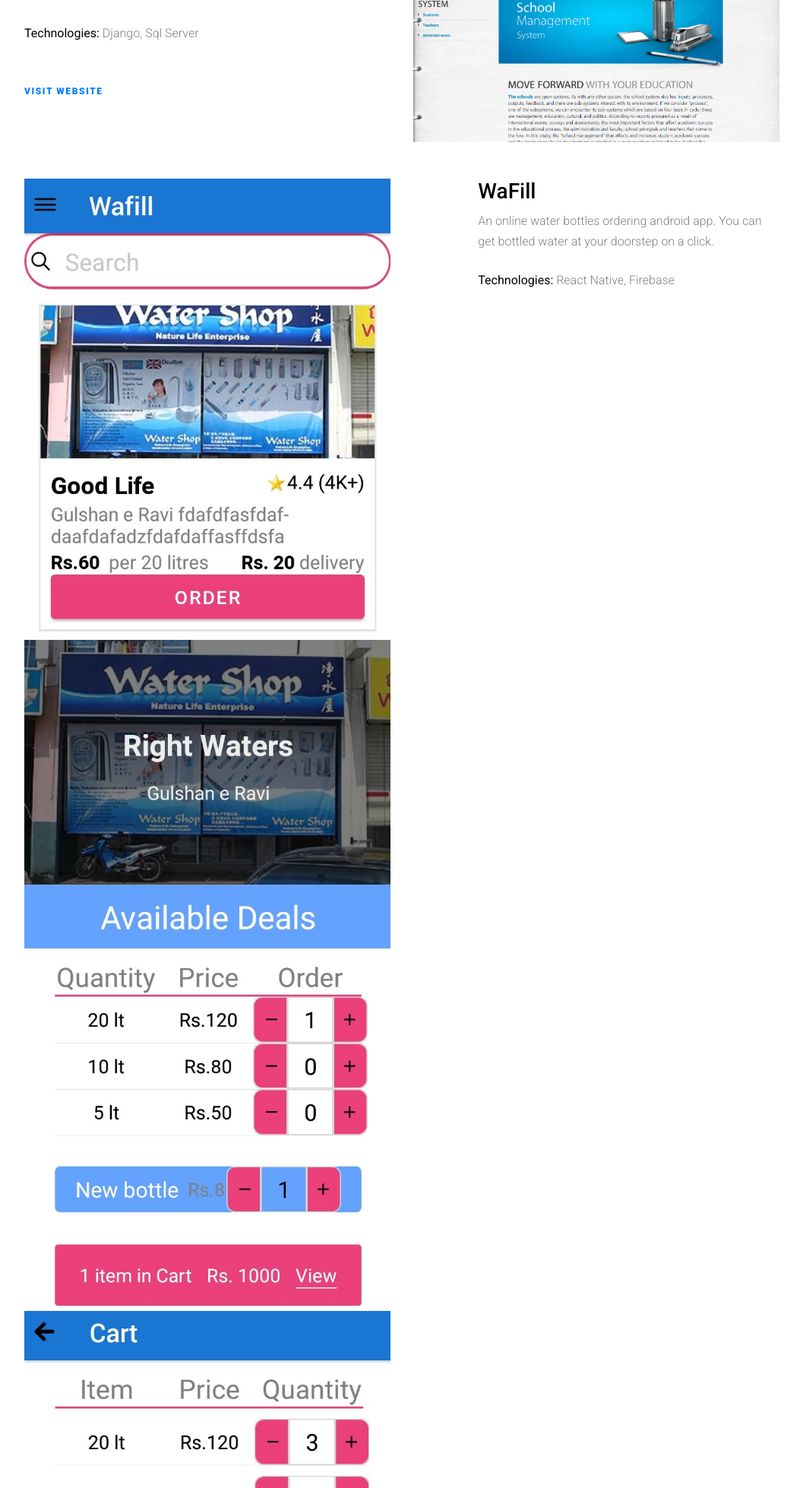
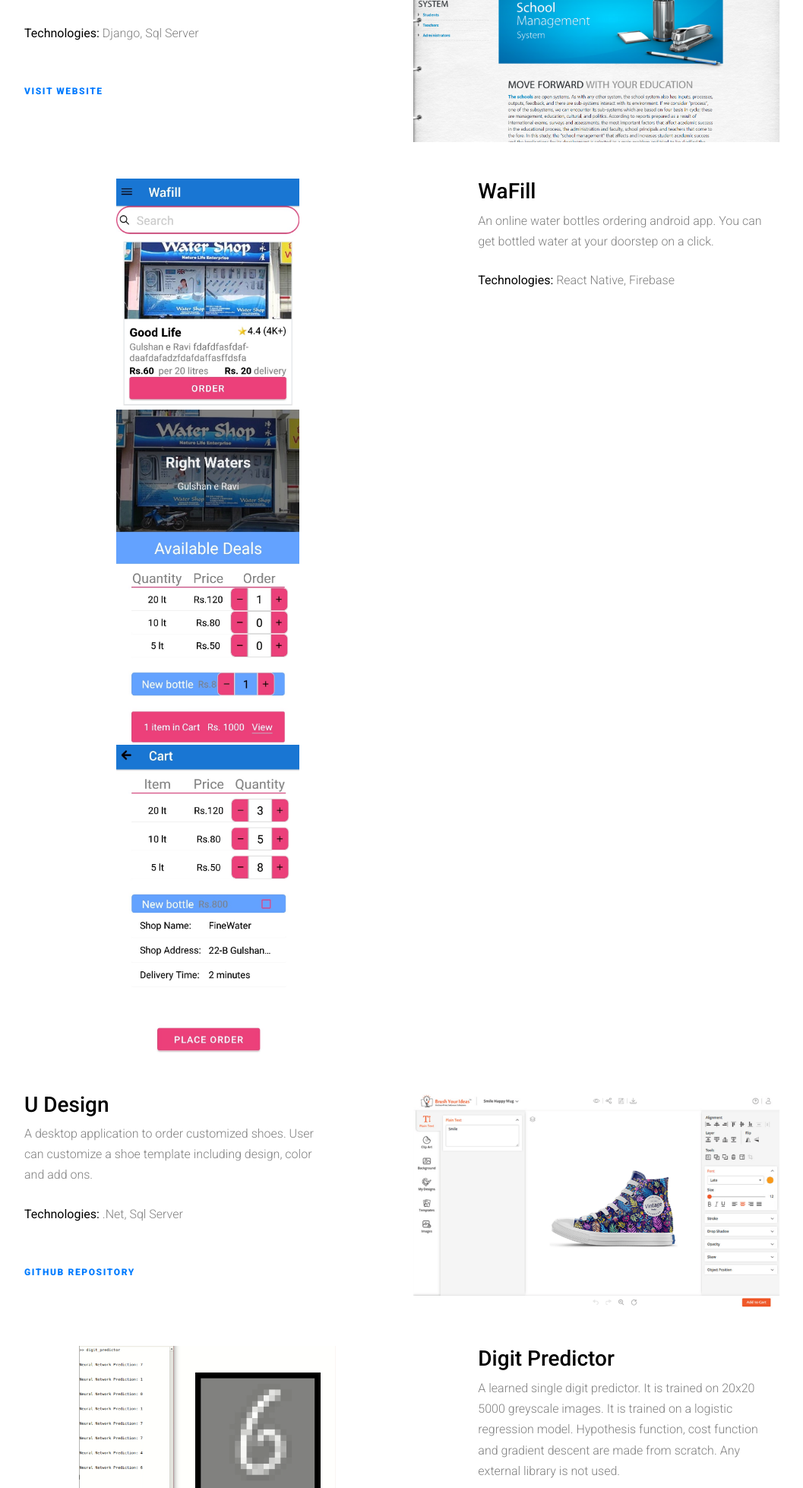
Before and after one commit to mubasher117/portfolio_gen_django, a Django app: template mysite/portfolio/templates/portfolio/index.html in a window 1280 px wide. Shown: the part 3521-5479 px from the top of the page at 76% size, without its empty margins (111-1168 px from the left). Run offline with Django 3.2, Linux system fonts and the light colour scheme; the template is opened without the code that fills it, so the values that code supplies are empty; some libraries are stand-ins or nearby versions; some web fonts are replaced.

Commit message:
added predictor

```diff
--- a/mysite/portfolio/static/portfolio/css/style.css
+++ b/mysite/portfolio/static/portfolio/css/style.css
@@ -840,3 +840,12 @@ h1, h2, h3, h4, h5, h6 {
   align-content: center;
   justify-content: center;
 }
+.wafill-img-container{
+  text-align: center;
+}
+.img-wafill{
+  max-width: 50%;
+}
+.img-predictor{
+  max-width: 70%;
+}
--- a/mysite/portfolio/templates/portfolio/index.html
+++ b/mysite/portfolio/templates/portfolio/index.html
@@ -259,10 +259,10 @@
 
 
         <div class="row mb-5">
-          <div class="col-lg-6 mb-4 mb-lg-0">
-            <img src="{% static 'portfolio/images/WafillHome.jpg' %}" alt="Image" class="img-fluid" class="img-fluid">
-            <img src="{% static 'portfolio/images/WafillShop.jpg' %}" alt="Image" class="img-fluid" class="img-fluid">
-            <img src="{% static 'portfolio/images/WafillOrder.jpg' %}" alt="Image" class="img-fluid" class="img-fluid">
+          <div class="col-lg-6 mb-4 mb-lg-0 wafill-img-container">
+            <img class="img-wafill" src="{% static 'portfolio/images/WafillHome.jpg' %}" alt="Image" class="img-fluid" class="img-fluid">
+            <img class="img-wafill" src="{% static 'portfolio/images/WafillShop.jpg' %}" alt="Image" class="img-fluid" class="img-fluid">
+            <img class="img-wafill" src="{% static 'portfolio/images/WafillOrder.jpg' %}" alt="Image" class="img-fluid" class="img-fluid">
           </div>
           <div class="col-lg-5 h-100 jm-sticky-top ml-auto">
             <h3>WaFill</h3>
@@ -291,6 +291,22 @@
             </p>
 
 
+          </div>
+        </div>
+
+        <div class="row mb-5">
+          <div class="col-lg-6 mb-4 mb-lg-0 wafill-img-container">
+            <img class="img-predictor" src="{% static 'portfolio/images/predictor1.png' %}" alt="Image" class="img-fluid" class="img-fluid">
+            <img class="img-predictor" src="{% static 'portfolio/images/predictor2.png' %}" alt="Image" class="img-fluid" class="img-fluid">
+          </div>
+          <div class="col-lg-5 h-100 jm-sticky-top ml-auto">
+            <h3>Digit Predictor</h3>
+            <p class="mb-4">A learned single digit predictor. It is trained on 20x20 5000 greyscale images. It is trained on a logistic regression model. Hypothesis function, cost function and gradient descent are made from scratch. Any external library is not used.
+            </p>
+            <p class="mb-5"><strong class="text-black">Technology:</strong> Octave
+            </p>
+
+            <!-- <p class="mb-4"><a href="http://rent-inn-official.herokuapp.com/" class="readmore">Download</a></p> -->
           </div>
         </div>
 
@@ -429,20 +445,20 @@
   </footer>
   </div>
 
-  <script src="{% static 'portfolio/js/jquery-3.3.1.min.js' %}"></script>
-  <script src="{% static 'portfolio/js/popper.min.js' %}"></script>
-  <script src="{% static 'portfolio/js/bootstrap.min.js' %}"></script>
-  <script src="{% static 'portfolio/js/owl.carousel.min.js' %}"></script>
-  <script src="{% static 'portfolio/js/aos.js' %}"></script>
-  <script src="{% static 'portfolio/js/jquery.sticky.js' %}"></script>
-  <script src="{% static 'portfolio/js/stickyfill.min.js' %}"></script>
-  <script src="{% static 'portfolio/js/jquery.easing.1.3.js' %}"></script>
+  <script defer src="{% static 'portfolio/js/jquery-3.3.1.min.js' %}"></script>
+  <script defer src="{% static 'portfolio/js/popper.min.js' %}"></script>
+  <script defer src="{% static 'portfolio/js/bootstrap.min.js' %}"></script>
+  <script defer src="{% static 'portfolio/js/owl.carousel.min.js' %}"></script>
+  <script defer src="{% static 'portfolio/js/aos.js' %}"></script>
+  <script defer src="{% static 'portfolio/js/jquery.sticky.js' %}"></script>
+  <script defer src="{% static 'portfolio/js/stickyfill.min.js' %}"></script>
+  <script defer src="{% static 'portfolio/js/jquery.easing.1.3.js' %}"></script>
 
-  <script src="{% static 'portfolio/js/jquery.fancybox.min.js' %}"></script>
-  <script src="{% static 'portfolio/js/main.js' %}"></script>
+  <script defer src="{% static 'portfolio/js/jquery.fancybox.min.js' %}"></script>
+  <script defer src="{% static 'portfolio/js/main.js' %}"></script>
 
 
-  <script>
+  <script defer >
 
     $(document).on('submit', '#contact-form', function (e) {
       e.preventDefault();
```
Also changed, not shown: mysite/portfolio/static/portfolio/images/predictor1.png (added), mysite/portfolio/static/portfolio/images/predictor2.png (added), 1 other file.
